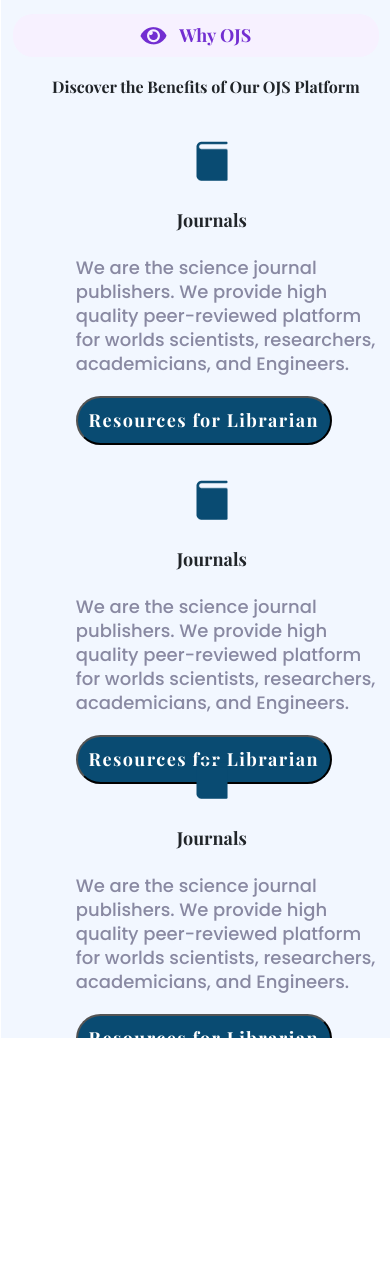
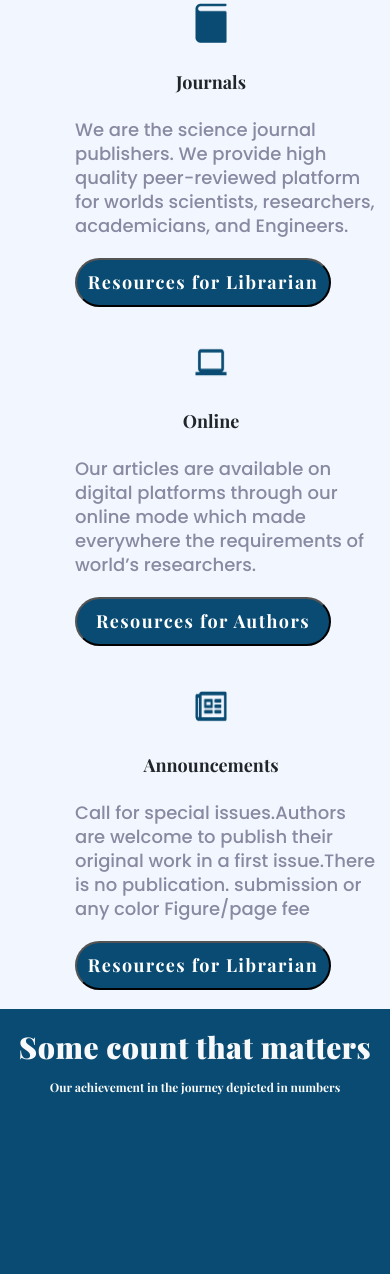
Before and after one commit to jainam-b/ST_Responsive, a plain HTML site: page index.html in a window 390 px wide. Shown: the part 726-2000 px from the top of the page. Before the commit the page ends 1764 px from the top, so only its background shows below. Drawn offline with nearby package versions, Linux system fonts and the light colour scheme.

Commit message:
count section started

```diff
--- a/index.html
+++ b/index.html
@@ -160,7 +160,7 @@
     <!-- Search Bar ends -->
 
     <!-- why ojs starts -->
-    <div class="container">
+
       <div class="blue-icon">
         <div class="container d-flex justify-item-center flex-column">
           <div class="tag mt-5">
@@ -212,24 +212,24 @@
                     <img
                       class="vector-icon"
                       alt=""
-                      src="/images/notebook.png"
+                      src="/images/ic_baseline-laptop.png"
                     />
                   </div>
                   <br />
                   <b
                     class="journals d-flex justify-content-center align-items-center"
-                    >Journals</b
+                    >Online</b
                   >
 
                   <div
                     class="we-are-the mt-4 d-flex justify-content-center align-items-center"
                   >
-                    We are the science journal publishers. We provide high
-                    quality peer-reviewed platform for worlds scientists,
-                    researchers, academicians, and Engineers.
+                  Our articles are available on digital platforms through our
+                  online mode which made everywhere the requirements of world’s
+                  researchers.
                   </div>
                   <button class="resources-for-librarian">
-                    Resources for Librarian
+                    Resources for Authors
                   </button>
                 </div>
               </div>
@@ -238,26 +238,26 @@
             <!-- third box starts -->
             <div class="box m-2 ">
               <div class="box  d-flex">
-                <div class="container justify-content-center flex-row mar_top">
+                <div class="container justify-content-center flex-row mar_tops">
                   <div class="container d-flex justify-content-center">
                     <img
                       class="vector-icon"
                       alt=""
-                      src="/images/notebook.png"
+                      src="/images/fa-regular_newspaper.png"
                     />
                   </div>
                   <br />
                   <b
                     class="journals d-flex justify-content-center align-items-center"
-                    >Journals</b
+                    >Announcements</b
                   >
 
                   <div
                     class="we-are-the mt-4 d-flex justify-content-center align-items-center"
                   >
-                    We are the science journal publishers. We provide high
-                    quality peer-reviewed platform for worlds scientists,
-                    researchers, academicians, and Engineers.
+                  Call for special issues.Authors are welcome to publish their
+                    original work in a first issue.There is no publication.
+                    submission or any color Figure/page fee
                   </div>
                   <button class="resources-for-librarian">
                     Resources for Librarian
@@ -273,7 +273,19 @@
       </div>
 
       <!-- blue icon div ends -->
+
+    <!-- why ojs ends -->
+
+   <div class="count_bg">
+    <div class="container d-flex justify-content-center align-items-center text-light  flex-column">
+      <p class="section-title mt-3 ">Some count that matters</p>
+      <br>
+      <p class="count_description">Our achievement in the journey depicted in numbers</p>
+
     </div>
-    <!-- why ojs ends -->
+
+   </div>
+
+
   </body>
 </html>
--- a/style.css
+++ b/style.css
@@ -1,10 +1,11 @@
 body{
     font-family: Playfair Display;
     font-weight: 400;
-    /* overflow: hidden; */
+    overflow: scroll;
     font-size: 18px;
 
 }
+
 .logo {
     position: absolute;
     width: 190px;
@@ -115,9 +116,9 @@ a {
 }
 
 .blue-icon {
-  position: absolute;
-  height: 91.79vh;
-  width: 100%;
+  /* position: absolute; */
+  height: 100vh;
+  width: 100vw;
   top: 100%;
   right: 0;
   bottom: 0;
@@ -126,7 +127,9 @@ a {
   display: flex;
   gap: 100px;
   /* align-items: center; */
+  margin-top: 170px;
   background-color: #F2F7FF;}
+
   .tag {
     border-radius: 20px;
     background-color: #f7f1ff;
@@ -140,7 +143,7 @@ a {
     color: #722ed1;
   }
   .discover-the-benefits {
-    position: relative;
+    /* position: relative; */
     font-size: 32px;
     line-height: 40px;
     font-family: Playfair Display;
@@ -151,13 +154,13 @@ a {
     width: 296px;
   }
   .vector-icon {
-    position: relative;
+    /* position: relative; */
     width: 32px;
     height: 40px;
   }
   .journals,
   .we-are-the {
-    position: relative;
+    /* position: relative; */
     line-height: 24px;
     display: inline-block;
     /* width: 307px; */
@@ -169,24 +172,7 @@ a {
     width: 305px;
   }
 
-  .resources-child {
-    position: absolute;
-    top: 0;
-    left: 0;
-    border-radius: var(--br-42xl);
-    background-color: var(--color-steelblue);
-    width: 198.29px;
-    height: 43.5px;
-  }
-  .resources-editors {
-    position: absolute;
-    top: 20px;
-    left: 0;
-    border-radius: var(--br-42xl);
-    background-color: var(--color-steelblue);
-    width: 198.29px;
-    height: 43.5px;
-  }
+
   .resources-for-librarian {
     right: 0;
     letter-spacing: 0.08em;
@@ -202,17 +188,22 @@ a {
     justify-content: center;
     color: white;
 }
-  .resources {
-    position: relative;
-    width: 220.8px;
-    height: 43.5px;
-    text-align: left;
-    font-size: var(--font-size-sm);
-    color: var(--neutral-grey-1);
-  }
-
+.count_bg {
+  background-color: #094b72;
+  width: 100vw;
+  height: 50vh;
+}
+.section-title {
+  font-family:  Playfair Display;
+  font-weight: 900;
+  font-size: 48px;
+  letter-spacing: 0.5px;
+}
+.count_description{
+  margin-top: -35px;
+}
 /* search ends */
-  @media screen and (max-width:769px){
+  @media screen and (max-width:768px){
     .centerOnMobile {
       text-align:center
     }
@@ -229,11 +220,7 @@ a {
         visibility: hidden;
       }
       .button .component {
-        /* height: 53px; */
-        /* background-image: url(./images/Rectangle.png); */
-        /* background-size: 100% 100%; */
-        /* margin-left: 994px; */
-        /* margin-top: -13px; */
+
         visibility: hidden;
     }
       .button .overlap-group {
@@ -275,16 +262,16 @@ a {
     }
     /* why ojs  */
     .discover-the-benefits {
-      position: relative;
+      /* position: relative; */
       font-size: 16px;
       line-height: 40px;
       font-family: Playfair Display;
 
     }
     .blue-icon {
-      position: absolute;
-      height: 127vh;
-      width: 100%;
+      /* position: absolute; */
+      height: 140vh;
+      width: 100vw;
       top: 82%;
       right: 0;
       bottom: 0;
@@ -298,5 +285,17 @@ a {
       .mar_top{
         margin-top: 60px;
       }
-
+      .mar_tops{
+        margin-top: 125px;
+      }
+      .section-title {
+        font-family:  Playfair Display;
+        font-weight: 900;
+        font-size: 30px;
+        letter-spacing: 0.5px;
+      }
+      .count_description{
+        margin-top: -35px;
+        font-size: 12px;
+      }
   }
```
